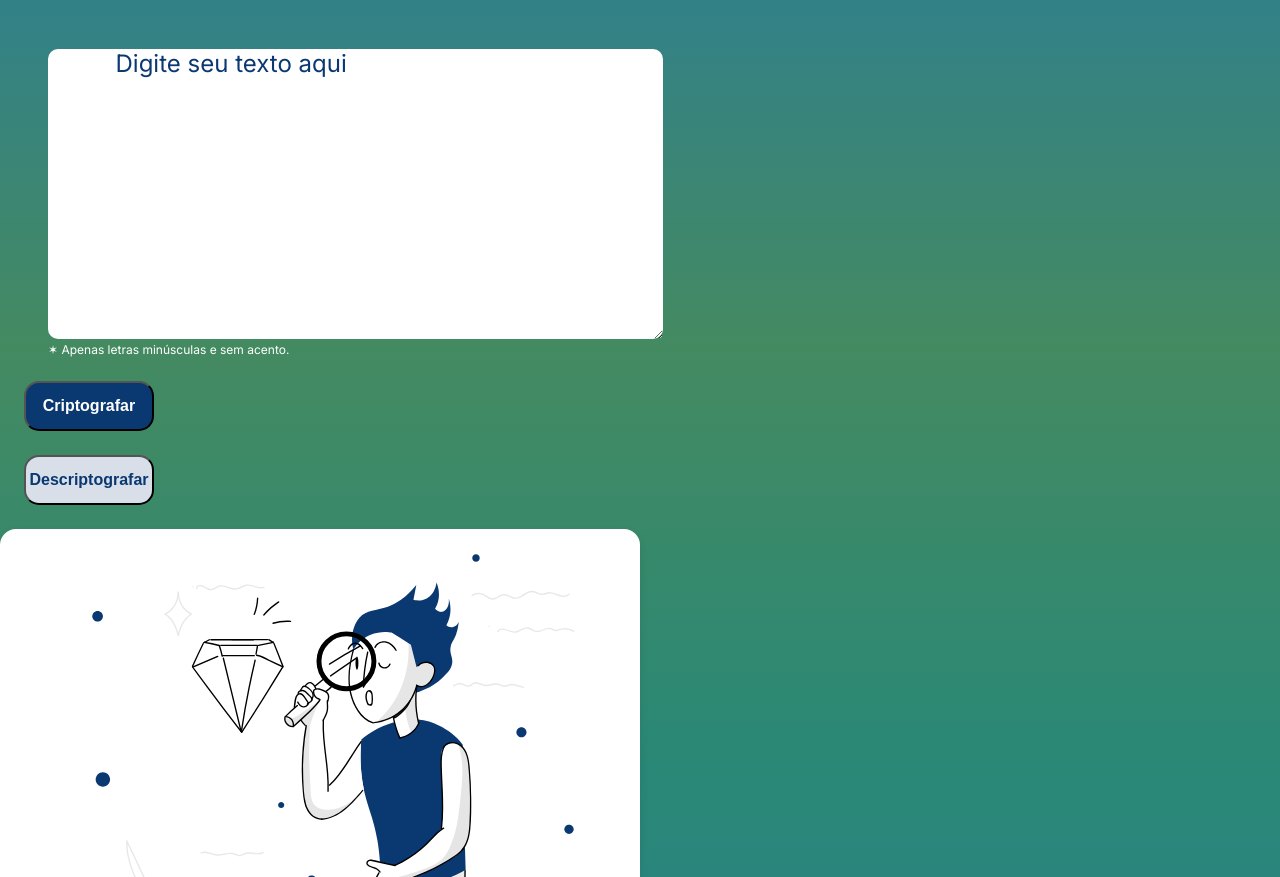
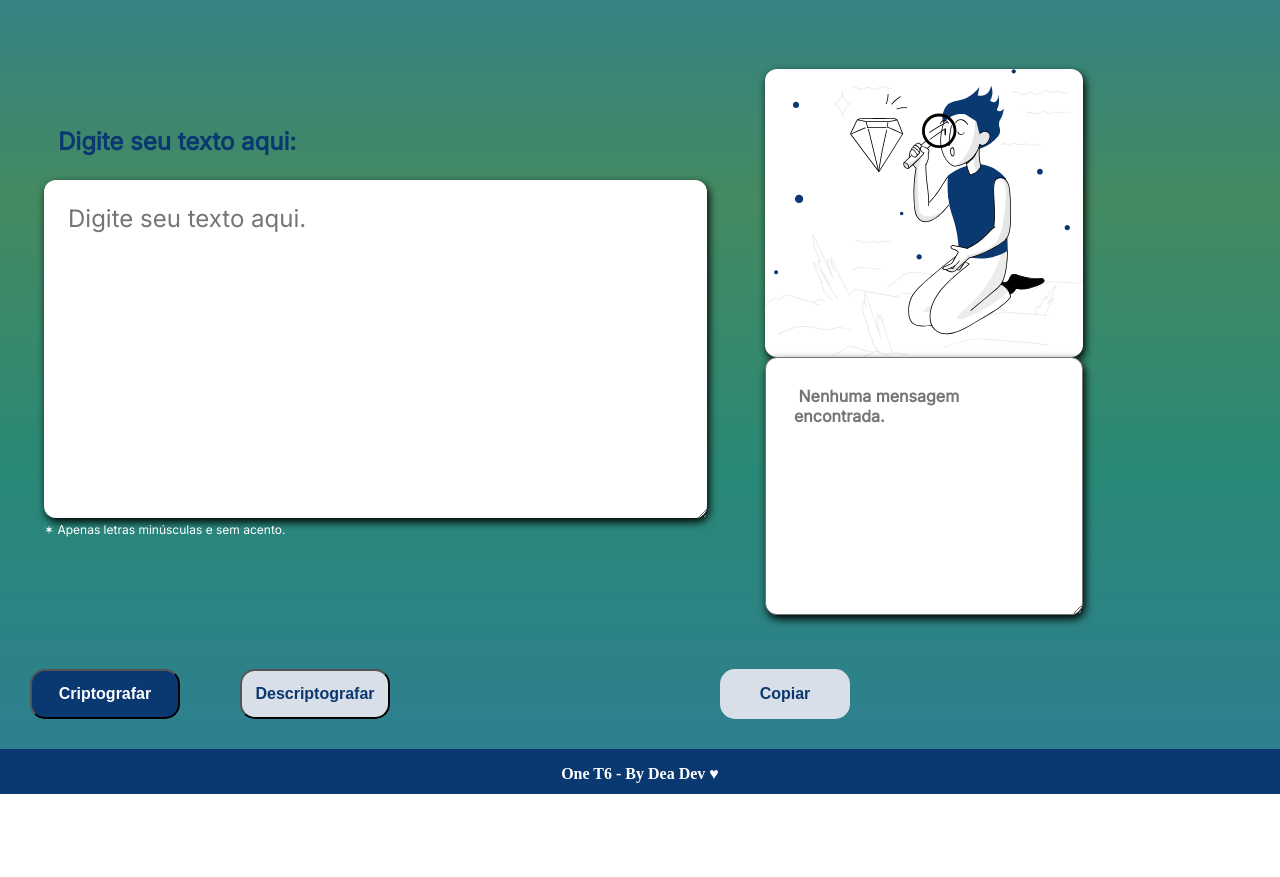
Before and after one commit to Andrea-Santos20/challenge-first, a plain HTML site: page index.html in a window 1280 px wide. Shown: the part 75-952 px from the top of the page. After the commit the page ends 869 px from the top, so only its background shows below. Drawn offline with Linux system fonts and the light colour scheme.

Commit message:
Aplicando a logica para criptografar e descriptografar o texto inserido.

```diff
--- a/index.html
+++ b/index.html
@@ -12,35 +12,41 @@
       <img src="assets/Frame6.png" alt="" />
     </header>
 
-    <main>
-      <section>
-        <div class="information_textarea">
-        <textarea name="" id="" cols="40" rows="10">
-          Digite seu texto aqui
-        </textarea>
+    <main >
+      <section class="container">
+        <div class="container_information_textarea">
 
-          <p class="information_textarea"> &sext; Apenas letras minúsculas e sem acento.</p>
+          <h1>Digite seu texto aqui:</h1>
+
+          <textarea class="container_textarea" name="" id="" cols="40" rows="10" placeholder="Digite seu texto aqui."></textarea>
+
+          <p class="information_guide"> &sext; Apenas letras minúsculas e sem acento.</p>
         </div>
+
+      <section class="view _text">
+        <img
+          class="text_message"
+          src="assets/homemLupa.svg"
+          alt="Figura de um homem com uma lupa."
+          />
+
+          <textarea id="response_textarea" name="response_text" id="response" cols="30" rows="10" placeholder=" Nenhuma mensagem encontrada."></textarea>
+
       </section>
 
-      <div class="btn">
-        <button class="cripto" onclick="cripto()">Criptografar</button>
-        <button class="descripto" onclick="descripto()">Descriptografar</button>
-      </div>
+    </section>
+    <div class="btn_cripto_descripto">
 
-      <div class="view_text">
-        <img
-          class="man_lupa"
-          src="assets/homemLupa.svg"
-          alt="Figura de um homem com uma lupa."
-        />
+      <button class="cripto" onclick="cripto()">Criptografar</button>
+      <button class="descripto" onclick="descripto()">Descriptografar</button>
 
-        <p class="message">Nenhuma mensagem encontrada.</p>
-        <button class="btn_copy" onclick="copyMessage()">Copiar</button>
-      </div>
+      <button class="btn_copy" onclick="copyMessage()">Copiar</button>
+
+    </div>
     </main>
+
     <footer class="baseboard">
-      <p>By Dea Dev &hearts;</p>
+      <p>One T6 - By Dea Dev &hearts;</p>
     </footer>
     <script src="script.js"></script>
   </body>
--- a/script.js
+++ b/script.js
@@ -0,0 +1,36 @@
+function criptografar(text) {
+  text = text.replace(/a/g, 'ai');
+  text = text.replace(/e/g, 'enter');
+  text = text.replace(/i/g, 'imes');
+  text = text.replace(/o/g, 'ober');
+  text = text.replace(/u/g, 'ufat');
+  return text;
+}
+
+function descriptografar(text) {
+  text = text.replace(/ai/g, 'a');
+  text = text.replace(/enter/g, 'e');
+  text = text.replace(/imes/g, 'i');
+  text = text.replace(/ober/g, 'o');
+  text = text.replace(/ufat/g, 'u');
+  return text;
+}
+
+function cripto() {
+  let textOriginal = document.querySelector('.container_textarea').value;
+  let textEncrypted = criptografar(textOriginal);
+  document.getElementById('response_textarea').value = textEncrypted;
+}
+
+function descripto() {
+  let textEncrypted = document.querySelector('.container_textarea').value;
+  let textDecrypted = descriptografar(textEncrypted);
+  document.getElementById('response_textarea').value = textDecrypted;
+}
+
+function copyMessage() {
+  let text = document.getElementById('response_textarea').value;
+  navigator.clipboard.writeText(text)
+    .then(() => alert('Texto copiado com sucesso!'))
+    .catch(err => console.error('Erro ao copiar texto: ', err));
+}
--- a/styles.css
+++ b/styles.css
@@ -14,45 +14,101 @@ header {
     margin: 24px;
 }
 
-textarea {
+.container {
+	width:50%;
+	height: 80%;
+	display: flex;
+	align-items: center;
+	padding: 20px;
+	gap: 10px;
+}
+
+h1 {
+    margin: 0 24px 0 38px;
+    font-family: "Inter";
+    font-size: 1.5rem;
+    color: #0A3871;
+}
+
+.container_textarea {
     margin: 24px 24px 0 24px;
-    border-radius: 10px;
+    padding: 24px;
+    border-radius: 12px;
     border: none;
     outline: none;
     font-family: "Inter";
     font-size: 1.5rem;
     color: #0A3871;
-
+    box-shadow: 2px 4px 8px rgba(0.5, 0.5, 1, 1);
 }
 
-.information_textarea {
+
+.information_guide {
     font-family: "Inter";
     font-size: 12px;
     color: #fff;
     margin: 0 24px;
 }
 
-button .btn {
+.view_text{
+
+	display: flex;
+
+	align-items: center;
+	justify-content: flex-start;
+	gap: 10px;
+}
+
+.text_message {
+    width: 300%;
     display: flex;
     flex-direction: column;
-    justify-content: center;
+    justify-content: space-between;
+    background-color: #fff;
+    margin: 24px 0 0 24px;
+    box-shadow: 2px 4px 8px rgba(0.5, 0.5, 1, 1);
+    border-radius: 12px;
+
+}
+
+#response_textarea {
+    width: 300%;
+    padding: 28px;
+    margin: 0 24px;
+
+    font-family: "Inter";
+    font-weight: bold;
+    font-size: 1rem;
+
+    color: #0A3871;
+    background-color: #fff;
+
+    box-shadow: 2px 4px 8px rgba(0.5, 0.5, 1, 1);
+    border-radius: 12px;
+    outline: none;
+}
+
+
+
+.btn_cripto_descripto {
     width: 100%;
-    gap: 5%;
-    margin: 15px;
-    justify-content: space-evenly;
+	height: 150%;
+	display: flex;
+	align-items: center;
+	justify-content: stretch;
+	//gap: 0px;
 }
 
 .cripto, .descripto {
-    width: 130px;
+    width: 150px;
     height: 50px;
-    margin: 24px;
-    display: flex;
-    justify-content: center;
+    margin: 30px;
     border-radius: 15px;
     font-size: 1rem;
     font-weight: bold;
     align-items: center;
     text-align: center;
+    transition: transform .5s ease-in-out;
 }
 
 .cripto {
@@ -61,7 +117,7 @@ button .btn {
 }
 
 .cripto:hover {
-    background-color: #79febf;
+    background-color: #2bc8de;
     color: #fff;
     transform: scale(1.2);
 }
@@ -72,53 +128,36 @@ button .btn {
 }
 
 .descripto:hover {
-    background-color: #79febf;
+    background-color: #2bc8de;
     color: #fff;
     transform: scale(1.2);
 }
 
 
-.man_lupa {
-    display: flex;
-    flex-direction: column;
-    background-color: #fff;
-    padding: 25px 0px;
-    width: 50%;
-    box-shadow: 0 4px 8px rgba(0, 0, 0, 0.1);
-    border-radius: 16px;
-    text-align: center;
-    align-items: center;
-    height: 550px;
-}
-
-.message {
-    font-family: "Inter";
-    font-size: 12px;
-    color: #fff;
-    margin: 0 24px;
-}
-
 .btn_copy {
     width: 130px;
     height: 50px;
-    padding: 24px;
-    margin: 24px;
+    margin-left: 300px;
     display: flex;
     justify-content: center;
+
     border-radius: 15px;
     border: 1px;
+
     align-items: center;
     text-align: center;
+    font-size: 1rem;
+    font-weight: bold;
+
     background-color:#D8DFE8;
     color:#0A3871;
-    font-size: 1rem;
-    font-weight: bold;
+
+    transition: transform .5s ease-in-out;
 }
 
 .btn_copy:hover {
     background-color: #79febf;
     transform: scale(1.2);
-
 }
 
 .baseboard{
@@ -139,3 +178,158 @@ button .btn {
     padding: 1rem 1rem 0 1rem;
 
 }
+
+/*
+
+@media screen and (width < 1200px) {
+  #logo {
+    display: none;
+  }
+
+  .menu {
+    display: none;
+  }
+
+  #text__area__conteudo {
+    max-width: 35rem;
+  }
+
+  .footer {
+    display: flex;
+    height: 10vh;
+    margin-top: 1rem;
+  }
+
+  .footer img {
+    width: 3rem;
+    height: 3rem;
+  }
+}
+
+@media screen and (width < 996px) {
+  .meiuca {
+    display: flex;
+    flex-direction: column;
+    justify-content: center;
+    align-items: center;
+    gap: 3rem;
+  }
+
+  .conteudo__central {
+    display: flex;
+    align-items: center;
+    gap: 2rem;
+  }
+
+  .botoes {
+    display: flex;
+    justify-content: space-around;
+  }
+
+  .area__botoes {
+    width: 90%;
+    max-width: 70%;
+  }
+
+  .botoes button {
+    max-width: 90%;
+    font-size: 0.9rem;
+    padding: 1rem 1rem;
+  }
+
+  .footer img {
+    width: 3rem;
+    height: 3rem;
+  }
+}
+
+@media screen and (width < 560px) {
+
+  .cabecalho {
+    padding: 0 0.7rem;
+  }
+
+  .cabecalho>span {
+    font-size: 2rem;
+    font-weight: 700;
+  }
+
+  .btn__troca {
+    font-size: 1.2rem;
+  }
+
+  #text__area__conteudo {
+    max-width: 90%;
+    font-size: 1rem;
+  }
+
+  #text__area__conteudo::placeholder {
+    font-size: 1rem;
+  }
+
+  .conteudo__central {
+    max-width: 90%;
+    gap: 2rem;
+  }
+
+  .area__botoes {
+    max-width: 100%;
+  }
+
+  .botoes {
+    display: flex;
+    justify-content: space-around;
+  }
+
+  .aviso {
+    font-size: 0.8rem;
+  }
+
+  .botoes button {
+    max-width: 90%;
+    font-size: 0.7rem;
+    padding: 0.7rem 1rem;
+  }
+
+  .lateral {
+    display: flex;
+    justify-content: center;
+    align-items: center;
+    margin-bottom: 1rem;
+  }
+
+  .section__template {
+    width: 90%;
+    height: 10rem;
+  }
+
+  .section__template img {
+    display: none;
+  }
+
+  .section__resultado {
+    width: 90%;
+    height: 15rem;
+    padding: 1rem;
+  }
+
+  .h3__template {
+    font-size: 1rem;
+  }
+
+  .p__template {
+    font-size: 0.8rem;
+  }
+
+  #link-text {
+    font-size: 1rem;
+  }
+
+  .copiar {
+    max-width: 70%;
+    font-size: 0.8rem;
+    padding: 0.7rem 1rem;
+  }
+}
+
+*/
```
